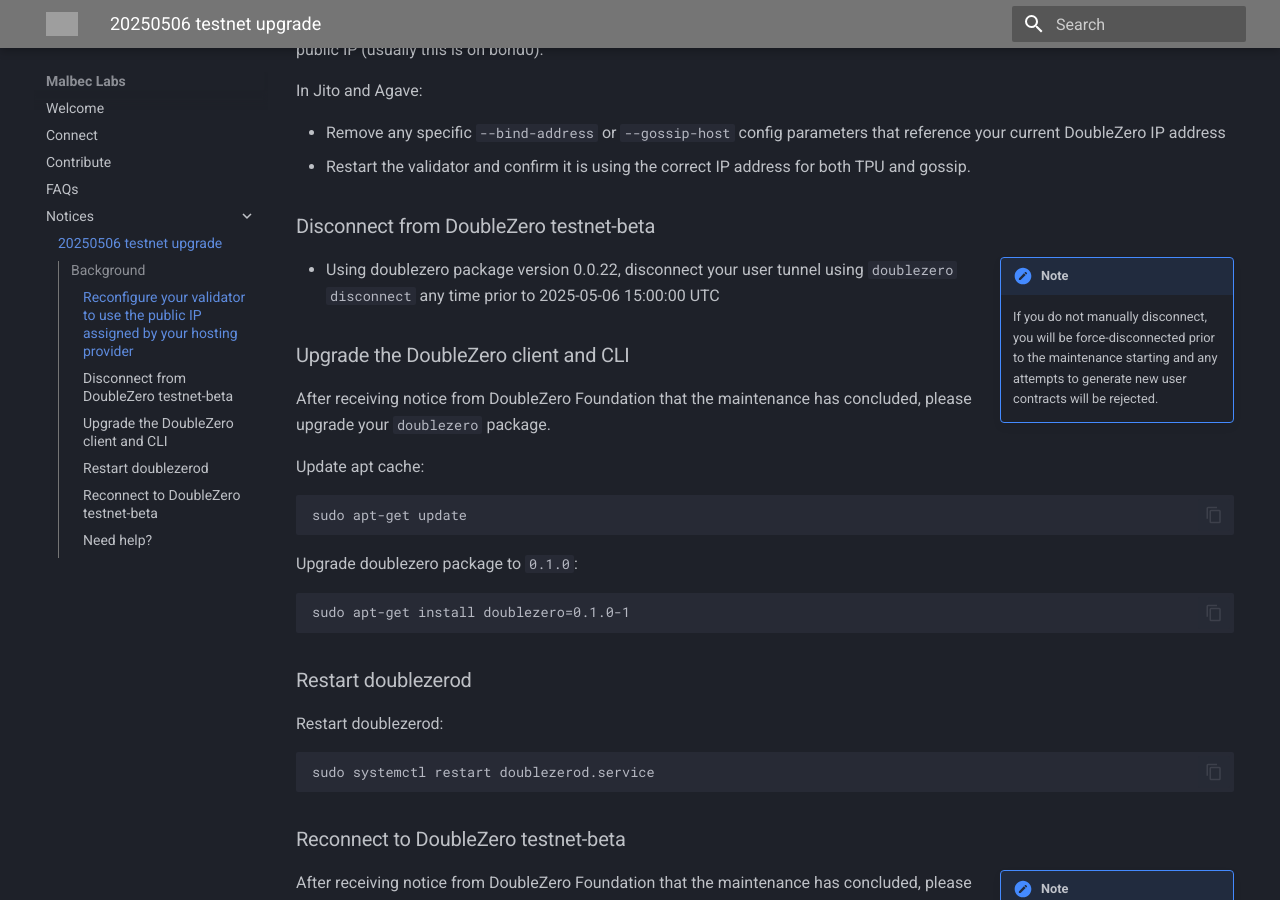
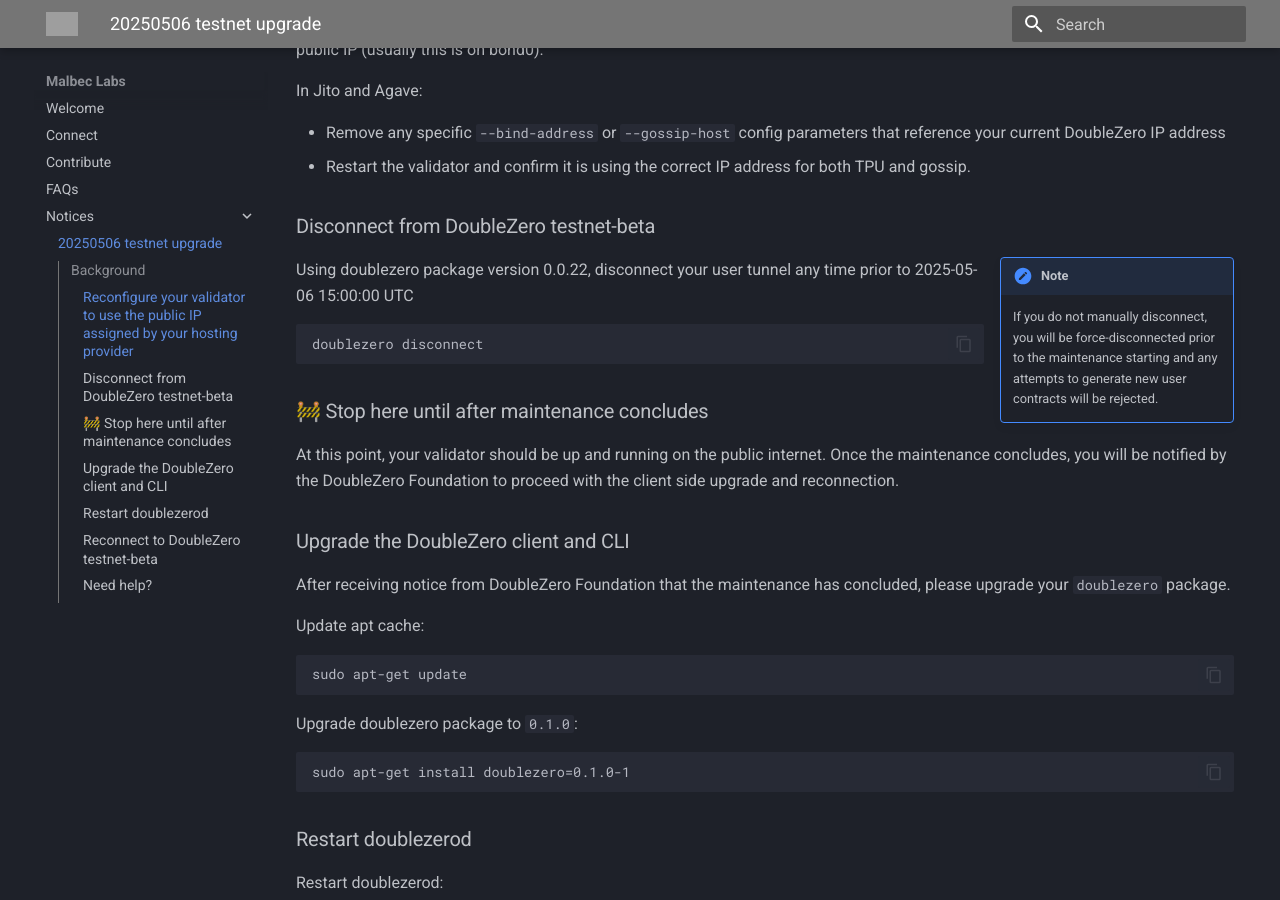
Before and after one commit to malbeclabs/docs, an MkDocs documentation site: the page built from docs/notices/20250506-testnet-upgrade.md, in a window 1280 px wide and 900 px high, scrolled down 467 px. Built offline with MkDocs 1.6.1 and Material for MkDocs 9.7.7, drawn with Linux system fonts in a browser that asks for light colours; grey boxes are pictures that could not be loaded.

Commit message:
minor update

````diff
--- a/docs/notices/20250506-testnet-upgrade.md
+++ b/docs/notices/20250506-testnet-upgrade.md
@@ -20,9 +20,15 @@
 !!! note inline end
     If you do not manually disconnect, you will be force-disconnected prior to the maintenance starting and any attempts to generate new user contracts will be rejected.
 
-- Using doublezero package version 0.0.22, disconnect your user tunnel using `doublezero disconnect` any time prior to 2025-05-06 15:00:00 UTC
+Using doublezero package version 0.0.22, disconnect your user tunnel any time prior to 2025-05-06 15:00:00 UTC
 
+```
+doublezero disconnect
+```
 
+### &#x1F6A7; Stop here until after maintenance concludes
+
+At this point, your validator should be up and running on the public internet.  Once the maintenance concludes, you will be notified by the DoubleZero Foundation to proceed with the client side upgrade and reconnection.
 
 
 ### Upgrade the DoubleZero client and CLI
````
